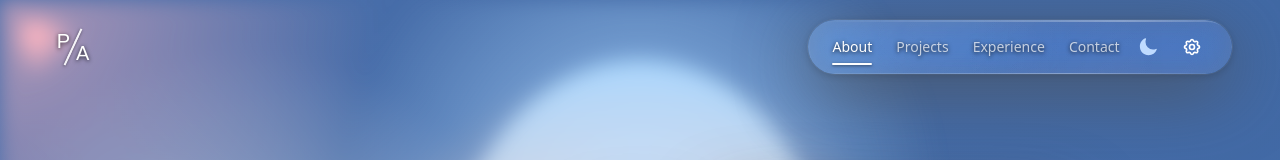
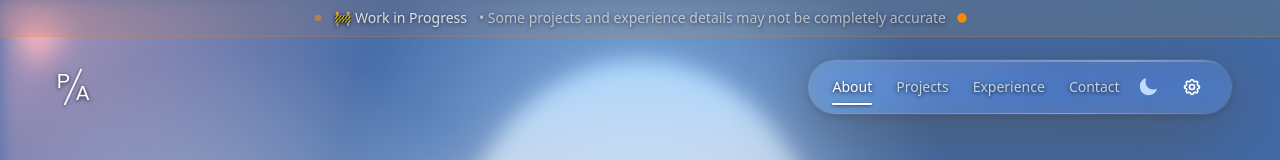
Before and after one commit to FallenUns/personal-website, a React (Vite) app: page / in a window 1280 px wide. Shown: the top 160 px of the page. Built offline with nearby package versions, Linux system fonts and the light colour scheme; no server answers.

Commit message:
feat: add Work in Progress banner to AppContent and adjust Navbar position for visibility

```diff
--- a/src/App.tsx
+++ b/src/App.tsx
@@ -230,6 +230,50 @@ const AppContent: React.FC = () => {
               animate={{ opacity: 1 }}
               transition={{ duration: 0.8, ease: "easeOut" }}
             >
+              {/* Work in Progress Banner */}
+              <motion.div
+                className="fixed top-0 left-0 right-0 z-[100] bg-gradient-to-r from-orange-500/10 to-yellow-500/10 backdrop-blur-md border-b border-orange-400/20"
+                initial={{ y: -100, opacity: 0 }}
+                animate={{ y: 0, opacity: 1 }}
+                transition={{ duration: 0.6, delay: 1, ease: "easeOut" }}
+              >
+                <div className="max-w-7xl mx-auto px-4 py-2">
+                  <div className="flex items-center justify-center gap-3 text-sm">
+                    <motion.div
+                      className="w-2 h-2 bg-orange-400 rounded-full"
+                      animate={{
+                        opacity: [0.5, 1, 0.5],
+                        scale: [0.8, 1.2, 0.8]
+                      }}
+                      transition={{
+                        duration: 2,
+                        repeat: Infinity,
+                        ease: "easeInOut"
+                      }}
+                    />
+                    <span className="text-white/80 font-medium">
+                      🚧 Work in Progress
+                    </span>
+                    <span className="text-white/60 hidden sm:inline">
+                      • Some projects and experience details may not be completely accurate
+                    </span>
+                    <motion.div
+                      className="w-2 h-2 bg-orange-400 rounded-full"
+                      animate={{
+                        opacity: [0.5, 1, 0.5],
+                        scale: [0.8, 1.2, 0.8]
+                      }}
+                      transition={{
+                        duration: 2,
+                        repeat: Infinity,
+                        ease: "easeInOut",
+                        delay: 1
+                      }}
+                    />
+                  </div>
+                </div>
+              </motion.div>
+
               <GooeyBackground hour={currentTime} />
 
               <Navbar
@@ -241,7 +285,7 @@ const AppContent: React.FC = () => {
                 onToggleAuto={handleToggleAuto}
               />
 
-              <main className="relative z-10">
+              <main className="relative z-10 pt-8">
                 <HeroSection />
                 <ProjectsSection />
                 <ExperienceSection />
--- a/src/components/ExperienceDetail.tsx
+++ b/src/components/ExperienceDetail.tsx
@@ -97,12 +97,6 @@ const diffMonths = (start: Experience['start'], end?: Experience['end']) => {
   const e = end ? new Date(end.year, end.month-1, 1) : new Date();
   return (e.getFullYear()-s.getFullYear())*12 + (e.getMonth()-s.getMonth());
 };
-
-const Tag: React.FC<{ text: string }> = ({ text }) => (
-  <span className="text-xs px-2.5 py-1 bg-white/10 text-white/85 rounded-full backdrop-blur-sm border border-white/10">
-    {text}
-  </span>
-);
 
 interface ExperienceDetailProps {
   slug?: string;
--- a/src/components/NavBar.tsx
+++ b/src/components/NavBar.tsx
@@ -224,7 +224,7 @@ const Navbar: React.FC<NavbarProps> = (props) => {
         style={{
           position: 'fixed',
           zIndex: 50,
-          top: '20px',
+          top: '60px', // Increased from 20px to account for banner
           left: 'clamp(16px, 5vw, 48px)', // Using consistent pixel values
         }}
       >
@@ -258,7 +258,7 @@ const Navbar: React.FC<NavbarProps> = (props) => {
         style={{
           position: 'fixed',
           zIndex: 50,
-          top: '20px',
+          top: '60px', // Increased from 20px to account for banner
           right: 'clamp(16px, 5vw, 48px)', // Using consistent pixel values
           width: `${rightContentDimensions.width}px`,
           height: `${rightContentDimensions.height}px`,
```
